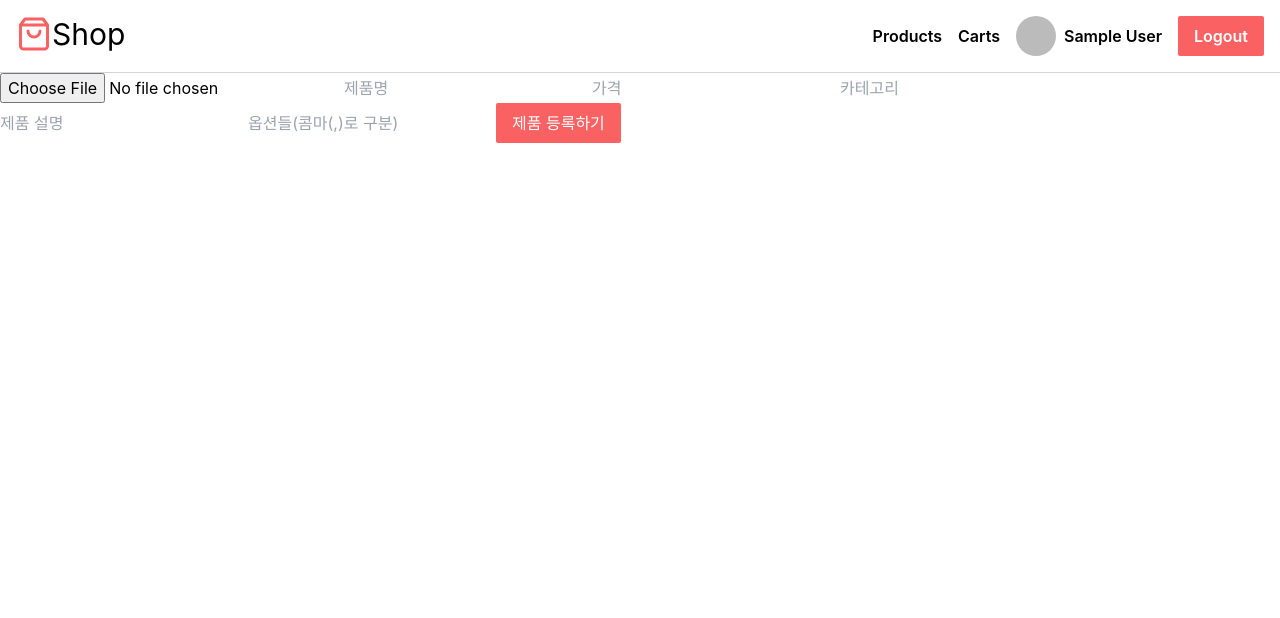
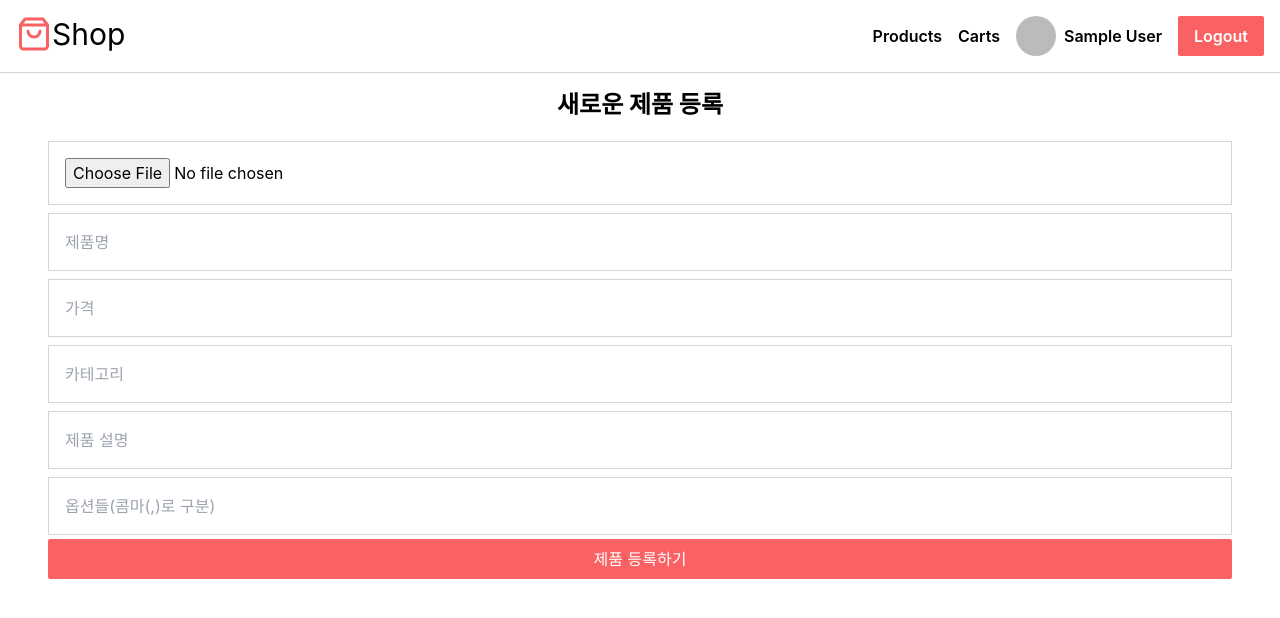
Before and after one commit to woong-garden/React_my_shop, a React (Create React App) app: page /products/new in a window 1280 px wide. Shown: the top 618 px of the page. Built offline with nearby package versions, Linux system fonts and the light colour scheme; no server answers; the database is empty; sample sign-in values are in the browser's storage.

Commit message:
:sparkles:Feat: 제품 목록등록 및 불러오기
-1: firebase json데이터 등록
-2: 제품 등록 ui구현
-3: 제품 목록 불러오기
-4: 제품 목록 ui구현

```diff
--- a/package.json
+++ b/package.json
@@ -3,6 +3,7 @@
   "version": "0.1.0",
   "private": true,
   "dependencies": {
+    "@tanstack/react-query": "^4.26.1",
     "@testing-library/jest-dom": "^5.14.1",
     "@testing-library/react": "^13.0.0",
     "@testing-library/user-event": "^13.2.1",
@@ -12,6 +13,7 @@
     "react-icons": "^4.8.0",
     "react-router-dom": "^6.8.2",
     "react-scripts": "5.0.1",
+    "uuid": "^9.0.0",
     "web-vitals": "^2.1.0"
   },
   "scripts": {
--- a/src/App.js
+++ b/src/App.js
@@ -1,16 +1,19 @@
+import { QueryClient, QueryClientProvider } from "@tanstack/react-query";
 import React from "react";
 import { Outlet } from 'react-router-dom';
 import { AuthContextProvider } from "./components/context/AuthContext";
 import Navbar from "./components/Navbar";
 
+const queryClient = new QueryClient();
 
 function App() {
-
   return (
-    <AuthContextProvider>
-      <Navbar />
-      <Outlet />
-    </AuthContextProvider>
+    <QueryClientProvider client={queryClient}>
+      <AuthContextProvider>
+        <Navbar />
+        <Outlet />
+      </AuthContextProvider>
+    </QueryClientProvider>
   );
 }
 
--- a/src/api/firebase.js
+++ b/src/api/firebase.js
@@ -1,6 +1,7 @@
 import { initializeApp } from "firebase/app";
 import { signOut, getAuth, signInWithPopup, GoogleAuthProvider, onAuthStateChanged } from "firebase/auth";
-import { getDatabase, ref, get } from "firebase/database";
+import { getDatabase, ref, get, set } from "firebase/database";
+import {v4 as uuid} from 'uuid';
 
 const firebaseConfig = {
     apiKey: process.env.REACT_APP_FIREBASE_API_KEY,
@@ -51,3 +52,24 @@ async function adminUser(user) {
         return user;
     })
 }
+
+export async function addNewProduct(product, image) {
+    const id = uuid()
+    return set(ref(database, `products/${id}`), {
+        ...product,
+        id,
+        price: parseInt(product.price),
+        image,
+        options: product.options.split(','),
+    })
+}
+
+export async function getProducts() {
+    return get(ref(database, 'products'))
+    .then((snapshot) => {
+        if(snapshot.exists()) {
+            return Object.values(snapshot.val());
+        }
+        return [];
+    })
+}
--- /dev/null
+++ b/src/components/Banner.jsx
@@ -0,0 +1,16 @@
+import React from 'react';
+
+function Banner(props) {
+    return (
+        <div className='h-96 bg-black relative'>
+            <div className='w-full h-full bg-cover bg-banner opacity-60'/>
+            <div className='absolute w-full top-32 text-center text-gray-50 drop-shadow-2xl'>
+                <h2 className='text-6xl'>Shop With US</h2>
+                <p className='text-2xl'>Best Products, High Quality</p>
+            </div>
+
+        </div>
+    );
+}
+
+export default Banner;
--- /dev/null
+++ b/src/components/ProductCard.jsx
@@ -0,0 +1,17 @@
+import React from 'react';
+
+function ProductCard({ product: { id, image, title, category, price } }) {
+    return (
+        <li className='rounded-lg shadow-md overflow-hidden cursor-pointer'>
+            <img className='w-full' src={image} alt={title} />
+            <h3 className='truncate mt-2 px-2 text-lg'>{title}</h3>
+            <div className='my-3 px-2 flex justify-between items-center'>
+                <p className='text-gray-600'>{category}</p>
+                <p className='font-bold'>{`${price}원`}</p>
+            </div>
+
+        </li>
+    );
+}
+
+export default ProductCard;
--- /dev/null
+++ b/src/components/Products.jsx
@@ -0,0 +1,21 @@
+import { useQuery } from '@tanstack/react-query';
+import React from 'react';
+import { getProducts } from '../api/firebase';
+import ProductCard from './ProductCard';
+
+function Products(props) {
+    const { isLoading, error, data: products } = useQuery(['products'], getProducts)
+    return (
+        <>
+            {isLoading && <p>Loading...</p>}
+            {error && <p>{error}</p>}
+            <ul className='grid grid-cols-1 md:grid-cols-3 lg:grid-cols-4 xl:grid-cols-4 gap-4 p-4'>
+                {products && products.map((product) => (
+                <ProductCard key={products.id} product={product} />
+                ))}
+            </ul>
+        </>
+    );
+}
+
+export default Products;
--- a/src/components/ui/Button.jsx
+++ b/src/components/ui/Button.jsx
@@ -1,8 +1,8 @@
 import React from 'react';
 
-function Button({ text, onClick }) {
+function Button({ text, onClick, isUploading }) {
     return (
-        <button className='bg-brand text-white rounded-sm hover:brightness-110 py-2 px-4' onClick={onClick}>
+        <button disabled={isUploading} className='bg-brand text-white rounded-sm hover:brightness-110 py-2 px-4' onClick={onClick}>
             {text}
         </button>
     );
--- a/src/index.css
+++ b/src/index.css
@@ -21,3 +21,7 @@ code {
   font-family: source-code-pro, Menlo, Monaco, Consolas, 'Courier New',
     monospace;
 }
+
+input {
+  @apply p-4 outline-none border border-gray-300 my-1;
+}
--- a/src/pages/Allproducts.jsx
+++ b/src/pages/Allproducts.jsx
@@ -1,9 +1,11 @@
 import React from 'react';
+import Products from '../components/Products';
 
 function Allproducts(props) {
+
     return (
         <div>
-            Allproducts
+            <Products />
         </div>
     );
 }
--- a/src/pages/Home.jsx
+++ b/src/pages/Home.jsx
@@ -1,11 +1,14 @@
 import React from 'react';
+import Banner from '../components/Banner';
+import Products from '../components/Products';
 
 
 function Home(props) {
     return (
-        <div>
-            home
-        </div>
+        <>
+            <Banner />
+            <Products />
+        </>
     );
 }
 
--- a/src/pages/NewProduct.jsx
+++ b/src/pages/NewProduct.jsx
@@ -1,18 +1,29 @@
 import React, { useState } from "react";
+import { addNewProduct } from "../api/firebase";
 import { uploadImage } from "../api/uploader";
 import Button from "../components/ui/Button";
 
 function NewProduct(props) {
     const [product, setProduct] = useState({});
     const [file, setFile] = useState();
+    const [isUploading, setIsUploading] = useState(false);
+    const [success, setSuccess] = useState();
 
     const handleSubmit = (e) => {
         e.preventDefault();
+        setIsUploading(true);
         uploadImage(file)
-        .then(url => {
-            console.log(url)
-            // Firebase에 새로운 제품을 추가함
-        })
+            .then(url => {
+                console.log(url)
+                addNewProduct(product, url)
+                .then(() => {
+                    setSuccess('성공적으로 제품이 추가되었습니다.')
+                    setTimeout(() => {
+                        setSuccess(null);
+                    }, 4000)
+                })
+            })
+            .finally(() => setIsUploading(false));
     };
     const handleChange = (e) => {
         const { name, value, files } = e.target;
@@ -25,9 +36,12 @@ function NewProduct(props) {
     };
 
     return (
-        <section>
-            {file && <img src={URL.createObjectURL(file)} alt='local file' />}
-            <form onSubmit={handleSubmit}>
+        <section className="w-full text-center">
+            <h2 className="text-2xl font-bold my-4">새로운 제품 등록</h2>
+            {success && <p className="my-2">✅ {success}</p>}
+            {/* {success && alert(`${success}`)}  */}
+            {file && <img className="w-96 mx-auto mb-2" src={URL.createObjectURL(file)} alt='local file' />}
+            <form className="flex flex-col px-12" onSubmit={handleSubmit}>
                 <input
                     type="file"
                     accept="image/*"
@@ -75,7 +89,8 @@ function NewProduct(props) {
                     required
                     onChange={handleChange}
                 />
-                <Button text={'제품 등록하기'}/>
+                <Button text={isUploading? '업로드중...' : '제품 등록하기'}
+                isUploading={isUploading} />
             </form>
         </section>
     );
--- a/tailwind.config.js
+++ b/tailwind.config.js
@@ -6,6 +6,12 @@ module.exports = {
       colors: {
           brand: '#F96162',
       },
+      backgroundImage: {
+        banner: `url('../public/images/banner.jpg')`,
+      },
+      brightness: {
+        7: '0.7',
+      },
     },
   },
   plugins: [],
```
Also changed, not shown: 2 other files (tests, documents, lock files or other folders).
